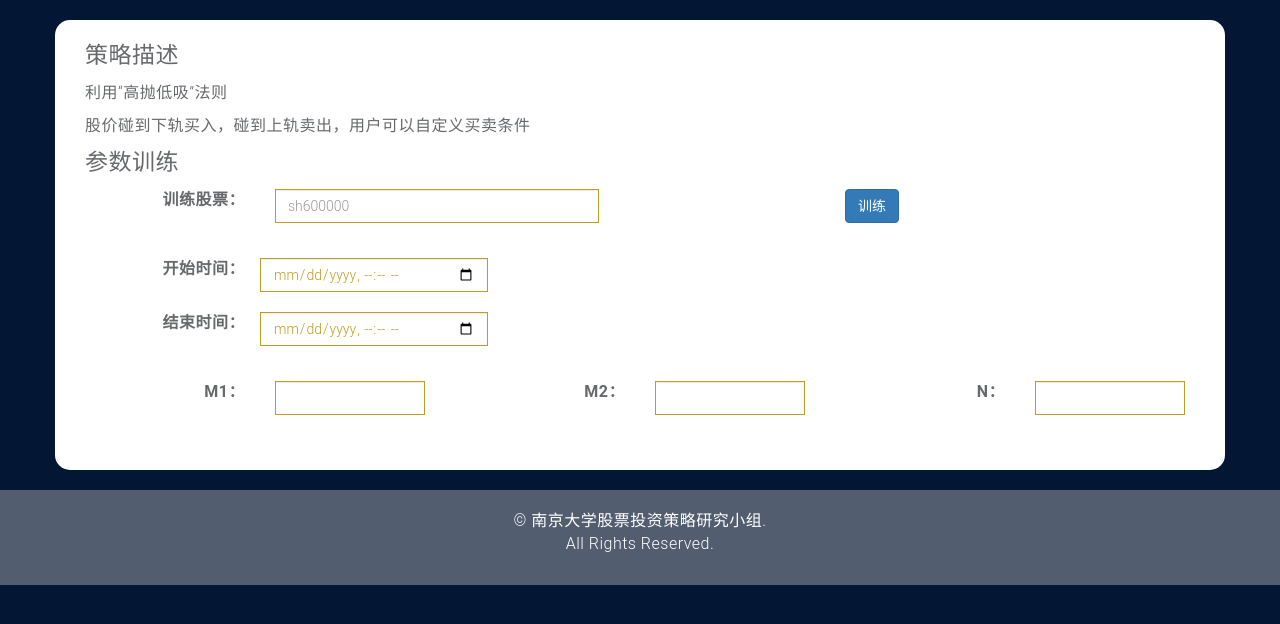
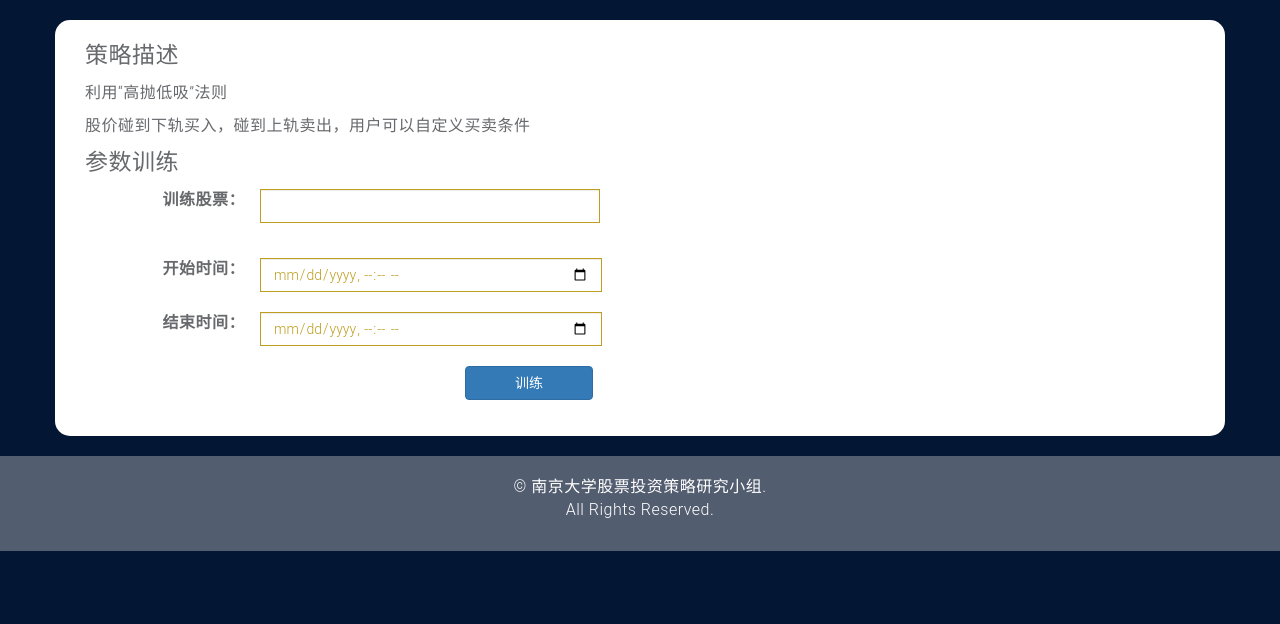
Before and after one commit to joe7se/Stock, a Django app: page /ENE in a window 1280 px wide. Shown: the part 64-688 px from the top of the page. Run offline with Django 3.2, Linux system fonts and the light colour scheme; some libraries are stand-ins or nearby versions.

Commit message:
交互完成

```diff
--- a/Stock/ENE/EneQuotaUtil.py
+++ b/Stock/ENE/EneQuotaUtil.py
@@ -289,8 +289,8 @@ class EneQuotaUtil:
         avgClose = allClose / len(closeList)
         return avgClose
 
-p = EneQuotaUtil()
-p.getAllStocksParam()
+# p = EneQuotaUtil()
+# p.getAllStocksParam()
 # ene = EneParameter();
 # ene.set_days(5);
 # ene.set_lower(9);
--- a/Stock/ENEStrategy.py
+++ b/Stock/ENEStrategy.py
@@ -1,8 +1,8 @@
 from django.shortcuts import render_to_response
 from django.http import HttpResponse, Http404
 import json
-from .ENE import EneQuotaUtil
-from .ENE import EneParameterRange
+from .ENE.EneQuotaUtil import EneQuotaUtil
+from .ENE.EneParameterRange import EneParameterRange
 
 def ENE(request):
     return render_to_response('ENE.html')
@@ -14,19 +14,27 @@ def ENE_training(request):
     end = request.GET.get('end')
     p = EneQuotaUtil()
     eneparam = EneParameterRange()
-    eneparam.setCode(code)
-    eneparam.setDaysMax(10)
-    eneparam.setDaysMin(3)
-    eneparam.setLowerMax(12)
-    eneparam.setLowerMin(9)
-    eneparam.setUpperMax(12)
-    eneparam.setUpperMin(9)
+    eneparam.set_code(code)
+    eneparam.setDays([3,4,5,6,7,8,9,10])
+#     eneparam.set_days_min(3)
+    eneparam.set_lower_max(12)
+    eneparam.set_lower_min(9)
+    eneparam.set_upper_max(12)
+    eneparam.set_upper_min(9)
+
+
+    eneparam.set_start_date(start[0:4],start[5:7],start[8:10])
+    eneparam.set_end_date(end[0:4],end[5:7],end[8:10])
     optimumParamList=p.get_Optimum_Param(eneparam)
-    jsonData=[]
+    result=[]
     for eneparam in optimumParamList:
-        jsonData.append(json.dumps({
-        	'upper': str(eneparam.get_upper()),
-        	'lower': str(eneparam.get_lower()),
-        	'days': str(eneparam.get_days()),
-    	}))
+        upper = eneparam.get_upper();
+        lower = eneparam.get_lower();
+        days = eneparam.get_days();
+        result.append({'upper':upper,
+                       'lower':lower,
+                       'days':days,});
+
+    jsonData = json.dumps(result);
+    print jsonData
     return HttpResponse(jsonData,content_type="application/json")
--- a/Stock/static/js/train.js
+++ b/Stock/static/js/train.js
@@ -3,20 +3,45 @@ function train(){
 	var start = $("#start").val();
 	var end = $("#end").val();
 	$.get("/ENE/train?code="+code+"&start="+start+"&end="+end,function(data,status){
-		var dataarray = []
+		dataArray = [];
+		var i=0;
 		for(var d in data){
-            d = data[d]
-            var temp = {}
-            temp.upper = d[0]
-            temp.lower = d[1]
-            temp.days = d[2]
-            dataarray.push(temp)
-        }
-//		obj = JSON.parse(dataarray);
-		document.getElementById("m1").innerHTML = dataarray[0].upper;
-		alert(dataarray[0].upper);
-		document.getElementById("m2").innerHTML = dataarray[0].lower;
-		document.getElementById("n").innerHTML = dataarray[0].days;
+			d = data[i];
+
+			i++;
+			var temp = {}
+			temp.upper = d.upper
+			temp.lower = d.lower
+			temp.days = d.days
+			alert(temp.upper)
+			dataArray.push(temp)
+		}
+		alert(dataArray);
+		$('#title').append('<h4>最优参数</h4>');
+		$('#bestPara').bootstrapTable({
+			striped: true,
+        	sidePagination: "client",
+        	pageNumber: 1,
+        	pageSize: 10,
+        	pageList: [10, 25, 50, 100],
+        	clickToSelect: true,
+        	columns: [{
+            	field: 'upper',
+            	title: 'M1',
+           		width:150
+        	}, {
+            	field: 'lower',
+            	title: 'M2',
+            	width:150
+       	 	}, {
+       	 		field: 'days',
+            	title: 'days',
+            	width:150
+       	 	}],
+
+        	data: dataArray
+		});
+		$('#bestPara').bootstrapTable("load",dataArray);
 
 	})
 }
--- a/Stock/templates/ENE.html
+++ b/Stock/templates/ENE.html
@@ -15,41 +15,34 @@
        	 		<div  class="form-group">
        	 			<label class="col-md-2" style="text-align:right">训练股票：</label>
        	 			<div class="col-md-6">
-       	 			     <input type="text" class="form-control"  id="code"  placeholder="sh600000" style="width:60%; display:inline; margin-bottom: 20px;">
+       	 			     <input type="text" class="form-control"  id="code"  placeholder="" style="width:63%; display:inline; margin-bottom: 20px;margin-left:-15px">
        	 			</div>
-       	 			<div class="col-md-4">
-       	 				<button type="button" class="btn btn-primary submit-btn" id="confirm" onclick="train()">训练</button>
-       	 			</div>
+
        			</div>
 
        			<div  class="form-group">
        				<label class="col-md-2" style="text-align:right">开始时间：</label>
-       				<div class="col-md-4 input-group date form_date" data-link-field="dtp_input2" data-link-format="yyyy-mm-dd">
+       				<div class="col-md-6 input-group date form_date" data-link-field="dtp_input2" data-link-format="yyyy-mm-dd">
        					<input type="datetime-local" class="form-control"  id="start"  placeholder="start" style="width:60%; display:inline; margin-bottom: 20px;">
        				</div>
        				<label class="col-md-2" style="text-align:right">结束时间：</label>
-       				<div class="col-md-4 input-group date form_date"  data-link-field="dtp_input2" data-link-format="yyyy-mm-dd">
+       				<div class="col-md-6 input-group date form_date"  data-link-field="dtp_input2" data-link-format="yyyy-mm-dd">
        					<input type="datetime-local" class="form-control"  id="end"  placeholder="end" style="width:60%; display:inline; margin-bottom: 20px;">
-
        				</div>
+       				<div class="col-md-offset-4 col-md-2">
+       	 				<button type="button" class="btn btn-primary submit-btn" id="confirm" onclick="train()" style="width:80%">训练</button>
+       	 			</div>
        	 		</div>
        	 	</form>
-       	 	<form class="form-horizontal" role="form">
-       	 	<div  class="form-group">
-       				<label class="col-md-2" style="text-align:right">M1：</label>
-       				<div class="col-md-2">
-       					<input type="text" class="form-control" id="m1" style="width:94%; display:inline; margin-bottom: 20px;">
-       				</div>
-       				<label class="col-md-2" style="text-align:right">M2：</label>
-       				<div class="col-md-2">
-       					<input type="text" class="form-control" id="m2" style="width:94%; display:inline; margin-bottom: 20px;">
-       				</div>
-       				<label class="col-md-2" style="text-align:right">N：</label>
-       				<div class="col-md-2">
-       					<input type="text" class="form-control" id="n" style="width:94%; display:inline; margin-bottom: 20px;">
-       				</div>
+
+       	 	<div>
+
+       	 		<div id="title" style="margin-left:50px"></div>
+       	 		<div class="col-md-offset-1 col-md-10">
+
+       	 			<table id="bestPara"></table>
        	 		</div>
-       	 	</form>
+       	 	</div>
     	</div>
 
 	</div>
--- a/Stock/urls.py
+++ b/Stock/urls.py
@@ -21,4 +21,5 @@ urlpatterns = [
     url(r'^admin/',admin.site.urls),
     url(r'^index$',login.index),
     url('^ENE$',ENEStrategy.ENE),
+    url('^ENE/train$',ENEStrategy.ENE_training),
 ]
```
Also changed, not shown: Stock/ENE/ENEQuotaHourUtil.py (+13 -13 lines), Stock/ENE/__init__.py (added).
